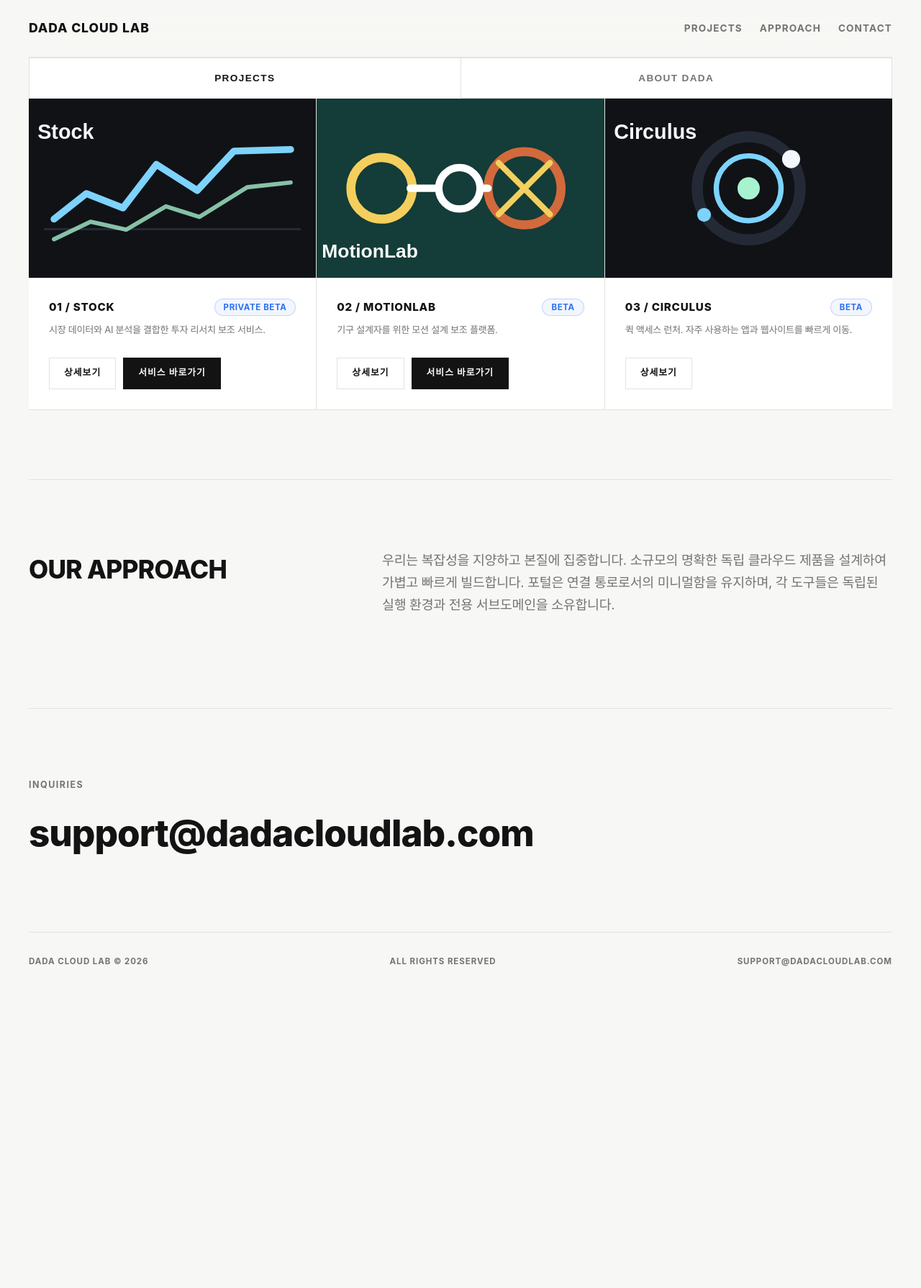
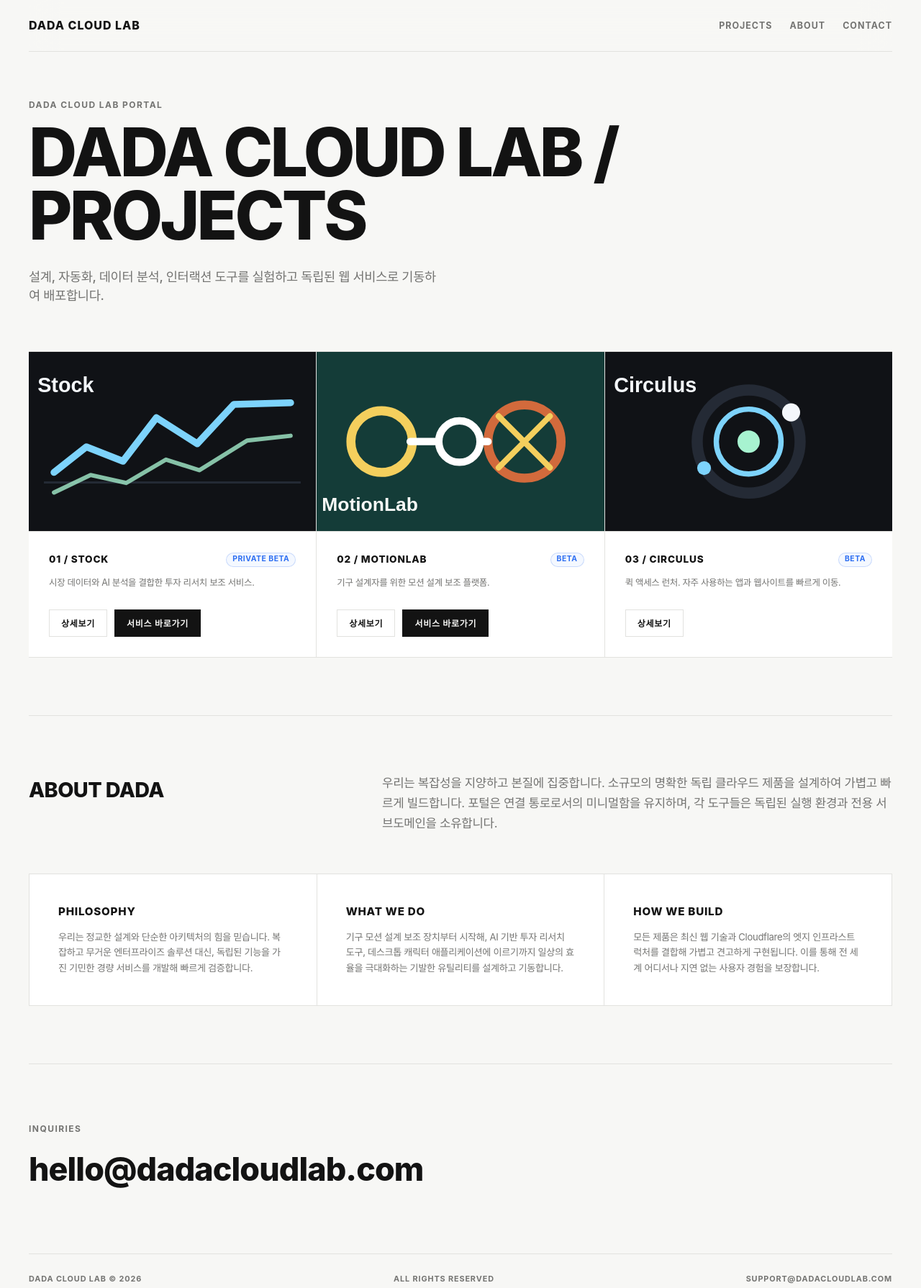
Before and after one commit to dadacode00/dadacloudlab_portal, a plain HTML site: page index.html in a window 1280 px wide. Shown: the whole page at 72% size. Before the commit the page ends 1375 px from the top, so only its background shows below. Drawn offline with Linux system fonts and the light colour scheme.

Commit message:
Relocate About DADA to header nav, streamline layouts and optimize typography ratios

```diff
--- a/index.html
+++ b/index.html
@@ -15,28 +15,40 @@
       <a class="brand" href="/" aria-label="Dada Cloud Lab home">Dada Cloud Lab</a>
       <nav class="site-nav" aria-label="Primary navigation">
         <a href="/#products">Projects</a>
-        <a href="/#lab">Approach</a>
+        <a href="/#about">About</a>
         <a href="/#contact">Contact</a>
       </nav>
     </header>
 
     <main>
-      <!-- 시안처럼 군더더기 타이틀 없이 바로 그리드로 진입하는 구성 -->
+      <!-- 메인 히어로 영역 -->
+      <section class="hero">
+        <p class="eyebrow">Dada Cloud Lab Portal</p>
+        <h1>DADA CLOUD LAB / PROJECTS</h1>
+        <p class="hero-text">
+          설계, 자동화, 데이터 분석, 인터랙션 도구를 실험하고 독립된 웹 서비스로 기동하여 배포합니다.
+        </p>
+      </section>
+
+      <!-- 제품 목록 그리드 (탭 버튼 제거) -->
       <section class="section flush-top" id="products">
-        <!-- 탭 전환 내비게이션 -->
-        <div class="tab-navigation">
-          <button class="tab-trigger active" data-target="projects">PROJECTS</button>
-          <button class="tab-trigger" data-target="about-company">ABOUT DADA</button>
+        <div class="product-grid" data-services-list></div>
+      </section>
+
+      <!-- ABOUT DADA 섹션 (기존 OUR APPROACH 섹션과 회사 소개 그리드 통합) -->
+      <section class="section" id="about">
+        <div class="approach-layout">
+          <div class="approach-heading">
+            <h2>ABOUT DADA</h2>
+          </div>
+          <div class="approach-copy">
+            <p>
+              우리는 복잡성을 지양하고 본질에 집중합니다. 소규모의 명확한 독립 클라우드 제품을 설계하여 가볍고 빠르게 빌드합니다. 포털은 연결 통로로서의 미니멀함을 유지하며, 각 도구들은 독립된 실행 환경과 전용 서브도메인을 소유합니다.
+            </p>
+          </div>
         </div>
 
-        <!-- 탭 1: Projects 그리드 목록 -->
-        <div class="tab-content active" id="tab-projects">
-          <div class="product-grid" data-services-list></div>
-        </div>
-
-        <!-- 탭 2: 회사 소개 -->
-        <div class="tab-content" id="tab-about-company">
-          <div class="about-company-layout">
+        <div class="about-grid-wrapper">
           <div class="about-grid">
             <div class="about-cell">
               <h3>PHILOSOPHY</h3>
@@ -58,27 +70,12 @@
             </div>
           </div>
         </div>
-        </div>
-      </section>
-
-      <!-- 시안 하단의 'OUR APPROACH' 레이아웃 모사 -->
-      <section class="section lab-section" id="lab">
-        <div class="approach-layout">
-          <div class="approach-heading">
-            <h2>OUR APPROACH</h2>
-          </div>
-          <div class="approach-copy">
-            <p>
-              우리는 복잡성을 지양하고 본질에 집중합니다. 소규모의 명확한 독립 클라우드 제품을 설계하여 가볍고 빠르게 빌드합니다. 포털은 연결 통로로서의 미니멀함을 유지하며, 각 도구들은 독립된 실행 환경과 전용 서브도메인을 소유합니다.
-            </p>
-          </div>
-        </div>
       </section>
 
       <section class="section contact-section" id="contact">
         <div class="contact-wrap">
           <p class="eyebrow">Inquiries</p>
-          <h2>support@dadacloudlab.com</h2>
+          <h2>hello@dadacloudlab.com</h2>
         </div>
       </section>
     </main>
@@ -87,7 +84,7 @@
     <footer class="site-footer">
       <span>DADA CLOUD LAB © 2026</span>
       <span>ALL RIGHTS RESERVED</span>
-      <span>support@DADACLOUDLAB.COM</span>
+      <span>support@dadacloudlab.com</span>
     </footer>
 
     <script src="/static/js/app.js"></script>
--- a/static/css/style.css
+++ b/static/css/style.css
@@ -8,7 +8,7 @@
   --line: #e2e2df;          /* 얇은 그리드 실선 */
   --primary: #131313;
   --primary-dark: #333333;
-  --accent: #2e6ff2;        /* 포인트 블루 (제한적으로만 사용) */
+  --accent: #2e6ff2;        /* 포인트 블루 */
   --accent-2: #10b981;
   --shadow: none;           /* 미니멀 감성을 위해 그림자 완전히 제거 */
 }
@@ -45,7 +45,7 @@ a {
   position: sticky;
   top: 0;
   z-index: 10;
-  min-height: 80px;
+  min-height: 72px;         /* 80px에서 72px로 콤팩트화 */
   border-bottom: 1px solid var(--line);
   background: rgba(247, 247, 245, 0.88);
   backdrop-filter: blur(20px);
@@ -65,15 +65,15 @@ a {
 
 .brand {
   font-weight: 800;
-  font-size: 1.1rem;
-  letter-spacing: 0.05em;
+  font-size: 1rem;          /* 1.15rem에서 1rem으로 축소 */
+  letter-spacing: 0.06em;
   text-transform: uppercase;
 }
 
 .site-nav a {
   color: var(--muted);
   font-weight: 700;
-  font-size: 0.85rem;
+  font-size: 0.78rem;       /* 0.9rem에서 0.78rem으로 축소 */
   text-transform: uppercase;
   letter-spacing: 0.08em;
   transition: color 0.2s ease;
@@ -93,13 +93,13 @@ a {
   margin: 0 auto;
 }
 
-/* 시안의 광활하고 간결한 Hero 타이틀 영역 */
+/* 히어로 영역 비율 최적화 */
 .hero {
   display: flex;
-  min-height: 55svh;
+  min-height: 50svh;
   flex-direction: column;
   justify-content: center;
-  padding: 80px 0;
+  padding: 64px 0;          /* 패딩 축소 */
 }
 
 .hero h1,
@@ -107,7 +107,7 @@ a {
 .not-found h1 {
   margin: 0;
   max-width: 960px;
-  font-size: clamp(3.2rem, 9.5vw, 7.5rem);
+  font-size: clamp(2.8rem, 8vw, 5.8rem); /* 제목 폰트 스케일 축소 */
   font-weight: 800;
   line-height: 0.95;
   letter-spacing: -0.04em;
@@ -115,18 +115,18 @@ a {
 }
 
 .hero-text {
-  max-width: 620px;
-  margin: 32px 0 0;
+  max-width: 580px;
+  margin: 28px 0 0;
   color: var(--muted);
-  font-size: clamp(1.05rem, 1.8vw, 1.2rem);
+  font-size: clamp(0.95rem, 1.5vw, 1.1rem); /* 본문 폰트 비율 축소 */
   font-weight: 500;
   line-height: 1.5;
 }
 
 .eyebrow {
-  margin: 0 0 16px;
+  margin: 0 0 12px;
   color: var(--muted);
-  font-size: 0.78rem;
+  font-size: 0.75rem;       /* 0.8rem에서 0.75rem으로 축소 */
   font-weight: 700;
   letter-spacing: 0.12em;
   text-transform: uppercase;
@@ -138,25 +138,25 @@ a {
   display: flex;
   flex-wrap: wrap;
   gap: 12px;
-  margin-top: 32px;
+  margin-top: 24px;
 }
 
-/* 미니멀 버튼 스타일 */
+/* 버튼 컴팩트 스케일 조정 */
 .button {
   display: inline-flex;
   align-items: center;
   justify-content: center;
-  min-height: 44px;
-  padding: 0 20px;
+  min-height: 38px;         /* 44px에서 38px로 축소 */
+  padding: 0 16px;          /* 20px에서 16px로 축소 */
   border: 1px solid var(--line);
   border-radius: 0px;
   background: transparent;
   color: var(--text);
   font-weight: 700;
-  font-size: 0.8rem;
+  font-size: 0.75rem;       /* 0.85rem에서 0.75rem으로 축소 */
   text-transform: uppercase;
-  letter-spacing: 0.08em;
-  transition: all 0.2s cubic-bezier(0.25, 0.8, 0.25, 1);
+  letter-spacing: 0.06em;
+  transition: all 0.25s cubic-bezier(0.25, 0.8, 0.25, 1);
 }
 
 .button.primary {
@@ -180,9 +180,9 @@ a {
   border-color: var(--primary-dark);
 }
 
-/* 섹션 패딩 및 보더 정의 */
+/* 섹션 패딩 조정 */
 .section {
-  padding: 96px 0;
+  padding: 80px 0;          /* 96px에서 80px로 축소 */
   border-top: 1px solid var(--line);
 }
 
@@ -193,7 +193,7 @@ a {
 
 .section-heading,
 .page-heading {
-  padding: 64px 0 40px;
+  padding: 48px 0 32px;
 }
 
 .section-heading h2,
@@ -203,20 +203,14 @@ a {
 
 .section-heading h2 {
   max-width: 800px;
-  font-size: clamp(2rem, 5vw, 3.8rem);
+  font-size: clamp(1.8rem, 4vw, 3rem); /* 타이틀 크기 조정 */
   font-weight: 800;
   line-height: 1;
   text-transform: uppercase;
   letter-spacing: -0.03em;
 }
 
-.page-heading p {
-  max-width: 760px;
-  color: var(--muted);
-  font-size: 1.1rem;
-}
-
-/* 그리드 레이아웃: 시안처럼 보더가 맞닿는 칼선 효과 */
+/* 그리드 레이아웃 */
 .product-grid {
   display: grid;
   grid-template-columns: repeat(auto-fit, minmax(320px, 1fr));
@@ -225,13 +219,13 @@ a {
   border-bottom: 1px solid var(--line);
 }
 
-/* 시안을 반영한 미니멀 카드 스타일 */
+/* 미니멀 카드 디테일 조정 */
 .product-card {
   display: flex;
   min-height: 100%;
   flex-direction: column;
   border: none;
-  border-radius: 0px; /* 직각 디자인 */
+  border-radius: 0px;
   background: var(--surface);
 }
 
@@ -258,20 +252,20 @@ a {
   display: flex;
   justify-content: space-between;
   align-items: center;
-  margin-bottom: 10px;
+  margin-bottom: 12px;
 }
 
 .product-card-meta-title {
-  font-size: 0.95rem;
+  font-size: 0.85rem;       /* 0.95rem에서 0.85rem으로 축소 */
   font-weight: 800;
   color: var(--text);
   text-transform: uppercase;
-  letter-spacing: 0.05em;
+  letter-spacing: 0.06em;
   margin-bottom: 0 !important;
 }
 
 .product-card-meta-desc {
-  font-size: 0.82rem;
+  font-size: 0.78rem;       /* 0.82rem에서 0.78rem으로 축소 */
   color: var(--muted);
   line-height: 1.5;
 }
@@ -281,26 +275,27 @@ a {
   flex-wrap: wrap;
   gap: 10px;
   padding: 0 28px 28px 28px;
-  margin-top: auto; /* 내용 길이에 상관없이 버튼들을 카드 최하단에 고정 */
+  margin-top: auto;
 }
 
+/* 롤백/복원된 둥글고 은은한 파란 뱃지 스케일 축소 */
 .status {
   display: inline-flex;
-  min-height: 24px;
+  min-height: 20px;         /* 24px에서 20px로 컴팩트화 */
   align-items: center;
-  padding: 0 12px;
-  border-radius: 999px;                       /* 예전 둥근 디자인 복원 */
-  border: 1px solid rgba(46, 111, 242, 0.25); /* 은은한 블루 테두리 */
-  background: rgba(46, 111, 242, 0.06);     /* 은은한 블루 배경 */
-  color: #2e6ff2;                            /* 파란색 글씨 적용 */
-  font-size: 0.72rem;
+  padding: 0 8px;           /* 패딩 축소 */
+  border-radius: 999px;
+  border: 1px solid rgba(46, 111, 242, 0.22);
+  background: rgba(46, 111, 242, 0.05);
+  color: #2e6ff2;
+  font-size: 0.65rem;       /* 0.72rem에서 0.65rem으로 축소 */
   font-weight: 700;
   text-transform: uppercase;
   letter-spacing: 0.05em;
   white-space: nowrap;
 }
 
-/* 시안의 'OUR APPROACH' 2열 대형 레이아웃 */
+/* ABOUT DADA 레이아웃 통합 */
 .approach-layout {
   display: grid;
   grid-template-columns: 1fr 1.6fr;
@@ -309,32 +304,49 @@ a {
 
 .approach-heading h2 {
   margin: 0;
-  font-size: 2.2rem;
+  font-size: 1.8rem;        /* 2.2rem에서 1.8rem으로 축소 */
   font-weight: 800;
   letter-spacing: -0.02em;
   text-transform: uppercase;
 }
 
 .approach-copy p {
-  margin: 0 0 32px;
+  margin: 0;
   color: var(--muted);
-  font-size: 1.15rem;
-  line-height: 1.7;
+  font-size: 1.05rem;       /* 1.15rem에서 1.05rem으로 축소 */
+  line-height: 1.65;
 }
 
-.approach-link {
-  font-weight: 800;
-  font-size: 0.9rem;
-  color: var(--text);
-  letter-spacing: 0.08em;
-  border-bottom: 1px solid var(--text);
-  padding-bottom: 4px;
-  display: inline-block;
-  transition: opacity 0.2s ease;
+.about-grid-wrapper {
+  margin-top: 56px;
 }
 
-.approach-link:hover {
-  opacity: 0.7;
+.about-grid {
+  display: grid;
+  grid-template-columns: repeat(auto-fit, minmax(280px, 1fr));
+  gap: 1px;
+  background: var(--line);
+  border: 1px solid var(--line);
+}
+
+.about-cell {
+  background: var(--surface);
+  padding: 40px;            /* 48px에서 40px로 축소 */
+}
+
+.about-cell h3 {
+  margin: 0 0 12px;
+  font-size: 0.95rem;       /* 1.1rem에서 0.95rem으로 축소 */
+  font-weight: 800;
+  letter-spacing: 0.05em;
+  color: var(--text);
+}
+
+.about-cell p {
+  margin: 0;
+  color: var(--muted);
+  font-size: 0.82rem;       /* 0.95rem에서 0.82rem으로 축소 */
+  line-height: 1.65;
 }
 
 .contact-wrap {
@@ -343,7 +355,7 @@ a {
 
 .contact-wrap h2 {
   margin: 8px 0 0;
-  font-size: clamp(1.8rem, 4vw, 3.2rem);
+  font-size: clamp(1.6rem, 3.5vw, 2.8rem); /* 폰트 스케일 축소 */
   font-weight: 800;
   letter-spacing: -0.02em;
 }
@@ -358,7 +370,7 @@ a {
 
 .detail-aside {
   position: sticky;
-  top: 120px;
+  top: 104px;
   align-self: start;
 }
 
@@ -377,7 +389,7 @@ a {
 
 .service-meta h1 {
   margin: 16px 0 0;
-  font-size: 2.4rem;
+  font-size: 2.2rem;
   font-weight: 800;
   line-height: 1.1;
   letter-spacing: -0.03em;
@@ -387,7 +399,7 @@ a {
   border: 1px solid var(--line);
   border-radius: 0px;
   background: var(--surface);
-  padding: clamp(32px, 6vw, 64px);
+  padding: clamp(28px, 5vw, 56px);
 }
 
 .markdown-body h1,
@@ -401,13 +413,13 @@ a {
 
 .markdown-body h1 {
   margin-top: 0;
-  font-size: clamp(2rem, 5vw, 2.8rem);
+  font-size: clamp(1.8rem, 4vw, 2.5rem);
   text-transform: uppercase;
 }
 
 .markdown-body h2 {
-  margin-top: 48px;
-  font-size: 1.5rem;
+  margin-top: 40px;
+  font-size: 1.35rem;
   border-bottom: 1px solid var(--line);
   padding-bottom: 8px;
 }
@@ -416,8 +428,8 @@ a {
 .markdown-body li {
   color: var(--text);
   opacity: 0.85;
-  font-size: 1.05rem;
-  line-height: 1.7;
+  font-size: 0.95rem;
+  line-height: 1.65;
 }
 
 .markdown-body ul {
@@ -425,7 +437,7 @@ a {
 }
 
 .markdown-body li {
-  margin-bottom: 8px;
+  margin-bottom: 6px;
 }
 
 .markdown-body code {
@@ -439,30 +451,21 @@ a {
 
 .not-found {
   display: grid;
-  min-height: calc(100svh - 176px);
+  min-height: calc(100svh - 152px);
   align-content: center;
   justify-items: start;
   padding: 48px 0;
 }
 
-/* 시안의 수평 분산 정렬 푸터 */
+/* 푸터 비율 축소 */
 .site-footer {
-  min-height: 80px;
+  min-height: 72px;
   border-top: 1px solid var(--line);
   color: var(--muted);
-  font-size: 0.72rem;
+  font-size: 0.68rem;       /* 0.72rem에서 0.68rem으로 축소 */
   font-weight: 700;
   letter-spacing: 0.08em;
   text-transform: uppercase;
-}
-
-.footer-links a {
-  border-bottom: 1px solid transparent;
-  transition: border-color 0.2s ease;
-}
-
-.footer-links a:hover {
-  border-color: var(--muted);
 }
 
 @media (max-width: 768px) {
@@ -471,7 +474,7 @@ a {
     align-items: flex-start;
     flex-direction: column;
     justify-content: center;
-    padding: 24px 0;
+    padding: 20px 0;
     gap: 12px;
   }
 
@@ -492,12 +495,16 @@ a {
   .hero h1,
   .page-heading h1,
   .not-found h1 {
-    font-size: clamp(2.6rem, 12vw, 4rem);
+    font-size: clamp(2.4rem, 12vw, 3.8rem);
   }
 
   .approach-layout {
     grid-template-columns: 1fr;
-    gap: 24px;
+    gap: 20px;
+  }
+
+  .about-grid {
+    grid-template-columns: 1fr;
   }
 
   .detail-aside {
@@ -508,93 +515,3 @@ a {
     grid-template-columns: 1fr;
   }
 }
-
-/* 탭 스위처 및 회사 설명 디자인 */
-.tab-navigation {
-  display: flex;
-  border-left: 1px solid var(--line);
-  border-right: 1px solid var(--line);
-  background: var(--surface);
-}
-
-.tab-trigger {
-  flex: 1;
-  min-height: 56px;
-  border: none;
-  border-bottom: 1px solid var(--line);
-  background: transparent;
-  color: var(--muted);
-  font-weight: 700;
-  font-size: 0.85rem;
-  text-transform: uppercase;
-  letter-spacing: 0.1em;
-  cursor: pointer;
-  transition: all 0.2s ease;
-  outline: none;
-  display: inline-flex;
-  align-items: center;
-  justify-content: center;
-}
-
-.tab-trigger:first-child {
-  border-right: 1px solid var(--line);
-}
-
-.tab-trigger:hover {
-  color: var(--text);
-  background: var(--surface-muted);
-}
-
-.tab-trigger.active {
-  color: var(--text);
-  background: var(--surface);
-  border-bottom: 1px solid transparent;
-  font-weight: 800;
-}
-
-.tab-content {
-  display: none;
-}
-
-.tab-content.active {
-  display: block;
-}
-
-.about-company-layout {
-  border-left: 1px solid var(--line);
-  border-right: 1px solid var(--line);
-}
-
-.about-grid {
-  display: grid;
-  grid-template-columns: repeat(auto-fit, minmax(280px, 1fr));
-  gap: 1px;
-  background: var(--line);
-  border-bottom: 1px solid var(--line);
-}
-
-.about-cell {
-  background: var(--surface);
-  padding: 48px;
-}
-
-.about-cell h3 {
-  margin: 0 0 16px;
-  font-size: 1.1rem;
-  font-weight: 800;
-  letter-spacing: 0.05em;
-  color: var(--text);
-}
-
-.about-cell p {
-  margin: 0;
-  color: var(--muted);
-  font-size: 0.95rem;
-  line-height: 1.7;
-}
-
-@media (max-width: 768px) {
-  .about-grid {
-    grid-template-columns: 1fr;
-  }
-}
```
Also changed, not shown: static/js/app.js (+0 -26 lines). Lines whose indentation alone changed are shown as unchanged.
